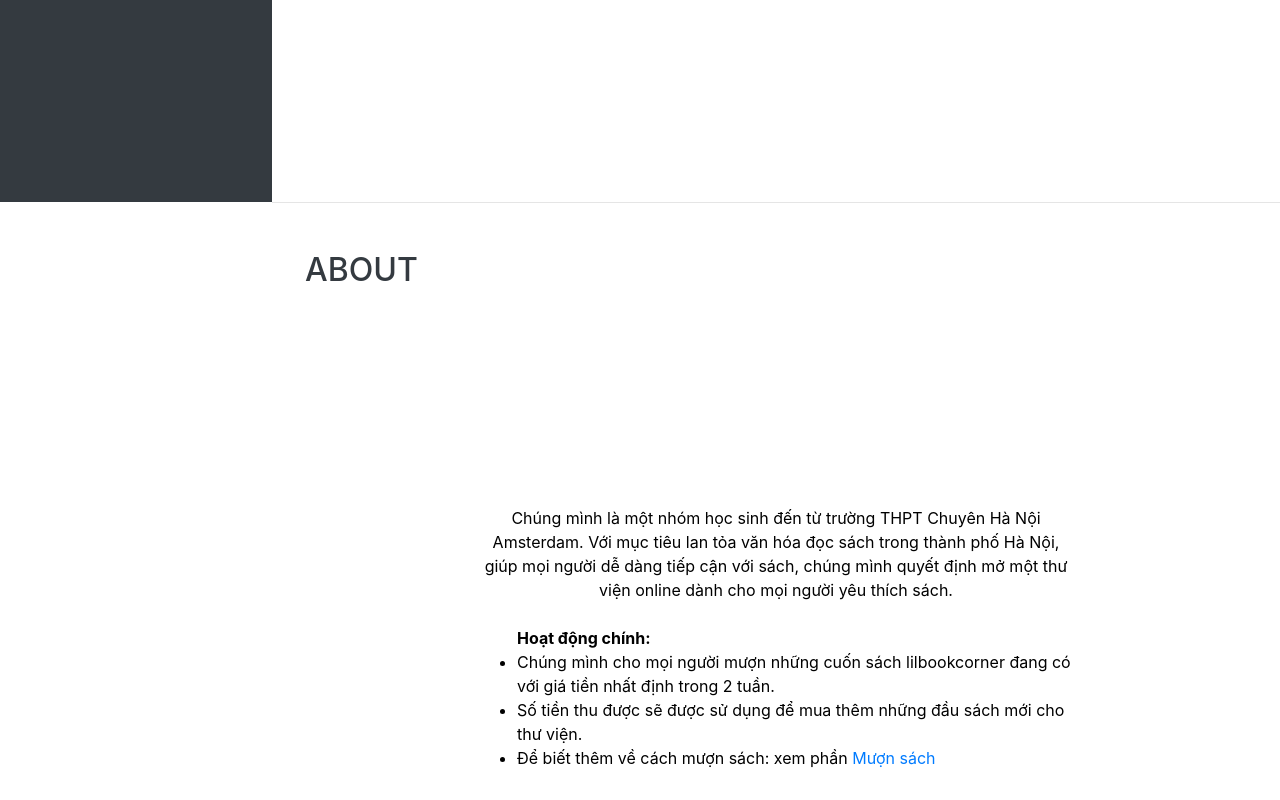
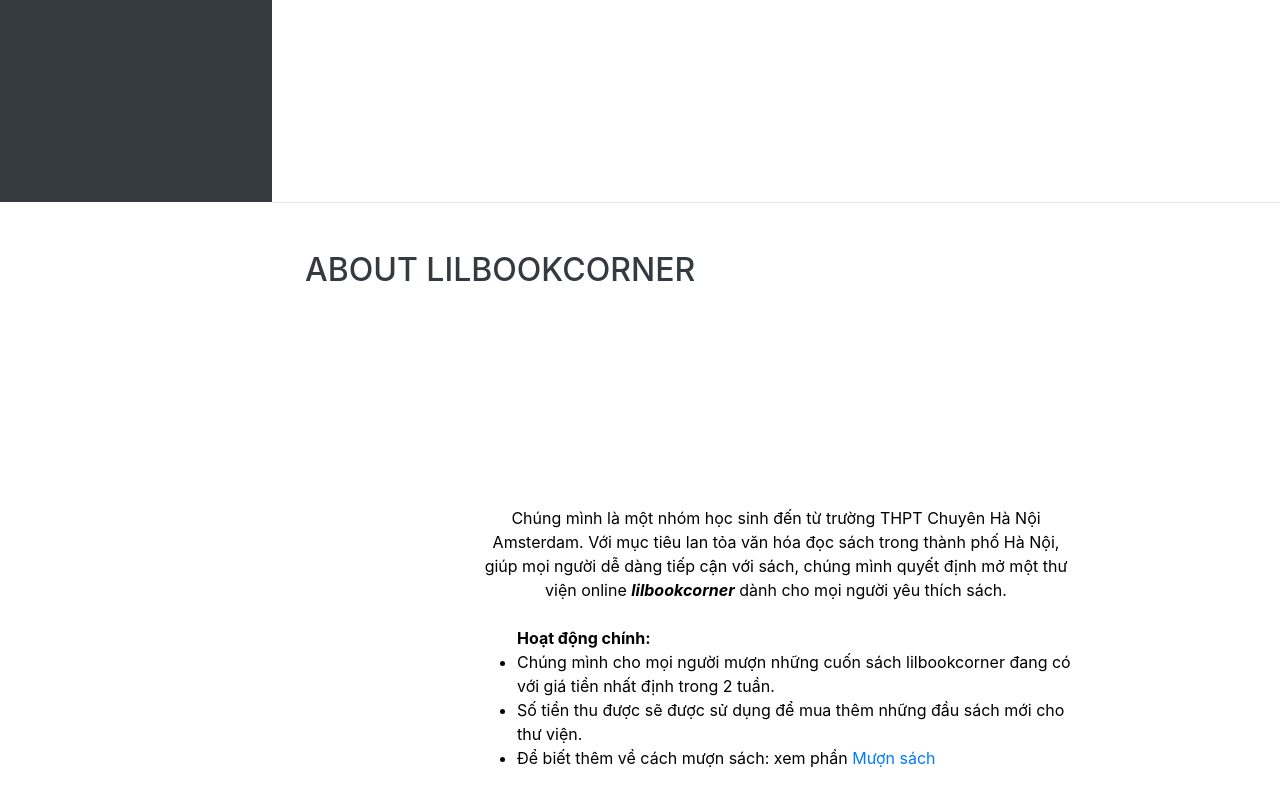
Before and after one commit to karliele/lilbookcorner, a website with bundled scripts: page index.html in a window 1280 px wide. Shown: the part 598-1398 px from the top of the page. Built offline with nearby package versions, Linux system fonts and the light colour scheme; a web font is replaced by a local one.

Commit message:
Update index.html

```diff
--- a/index.html
+++ b/index.html
@@ -73,13 +73,13 @@
     <hr class="m-0">
 
     <section class="resume-section p-3 p-lg-5 d-flex justify-content-center row" id="aboutus">
-        <div class="w-100"><h2 class="mb-5">About</h2></div>
+        <div class="w-100"><h2 class="mb-5">About lilbookcorner</h2></div>
     	<div class="container">
 		  <div class="row">
 		    <div class="col-md-2"> </div>
 		    <div class="col-md-8" style="color: black">
 		    	<div align="center">Chúng mình là một nhóm học sinh đến từ trường THPT Chuyên Hà Nội Amsterdam.
-        		Với mục tiêu lan tỏa văn hóa đọc sách trong thành phố Hà Nội, giúp mọi người dễ dàng tiếp cận với sách, chúng mình quyết định mở một thư viện online dành cho mọi người yêu thích sách.  </div>
+        		Với mục tiêu lan tỏa văn hóa đọc sách trong thành phố Hà Nội, giúp mọi người dễ dàng tiếp cận với sách, chúng mình quyết định mở một thư viện online <i><b>lilbookcorner</b></i> dành cho mọi người yêu thích sách.  </div>
         		<br>
  				<ul><b> Hoạt động chính:</b>
 	        		 <li> Chúng mình cho mọi người mượn những cuốn sách lilbookcorner đang có với giá tiền nhất định trong 2 tuần. </li>
```
